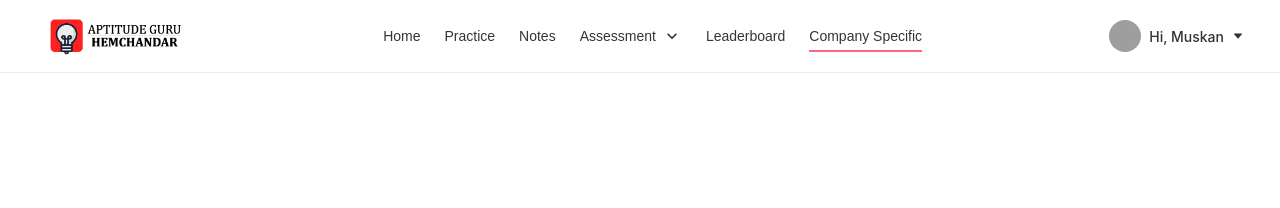
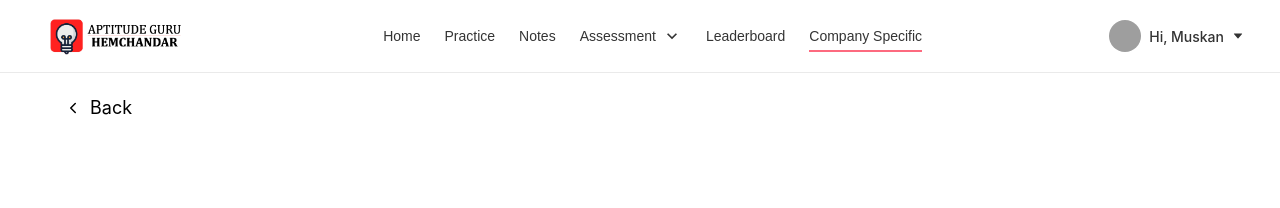
Before and after one commit to 143venkatsai/AGH-Company-Specific-Ui, a React app: page / in a window 1280 px wide. Shown: the top 208 px of the page. Built offline with nearby package versions, Linux system fonts and the light colour scheme; grey boxes are pictures that could not be loaded; the HTML template or start-up script is replaced by a standard one.

Commit message:
Add CompanyHeroCard component and styles, implement BackButton, and enhance CompanySpecific layout

```diff
--- /dev/null
+++ b/src/components/ui/BackButton.jsx
@@ -0,0 +1,25 @@
+import React from "react";
+import { ChevronLeft } from "lucide-react";
+
+const BackButton = () => {
+  return (
+    <>
+      <div
+        style={{
+          display: "flex",
+          alignItems: "center",
+          gap: "8px",
+          fontSize: "18px",
+          marginBottom: "16px",
+          cursor: "pointer",
+          color: "#000000",
+          fontWeight: "400",
+        }}
+      >
+        <ChevronLeft size={18} /> Back
+      </div>
+    </>
+  );
+};
+
+export default BackButton;
--- a/src/pages/CompanySpecific/CompanySpecific.jsx
+++ b/src/pages/CompanySpecific/CompanySpecific.jsx
@@ -1,11 +1,15 @@
 import React from "react";
 import Header from "../../components/Header/Header";
+import { CompanyContainer } from "./CompanySpecific.styles";
+import BackButton from "../../components/ui/BackButton";
 
 const CompanySpecific = () => {
   return (
     <>
       <Header />
-      <></>
+      <CompanyContainer>
+        <BackButton />
+      </CompanyContainer>
     </>
   );
 };
--- a/src/pages/CompanySpecific/CompanySpecific.styles.js
+++ b/src/pages/CompanySpecific/CompanySpecific.styles.js
@@ -1,5 +1,27 @@
 import styled from "styled-components";
 
-const CompanyContainer = styled.div`
-  padding: 20px;
+export const CompanyContainer = styled.div`
+  width: 100%;
+  margin: 0 auto;
+  padding: 24px;
+
+  /* Large desktops */
+  max-width: 1400px;
+
+  /* Laptops */
+  @media (max-width: 1440px) {
+    max-width: 1200px;
+  }
+
+  /* Tablets */
+  @media (max-width: 1024px) {
+    max-width: 960px;
+    padding: 16px;
+  }
+
+  /* Mobile */
+  @media (max-width: 768px) {
+    max-width: 100%;
+    padding: 12px;
+  }
 `;
```
Also changed, not shown: src/components/CompanyHeroCard/CompanyHeroCard.jsx (added, +7 -0 lines), src/components/CompanyHeroCard/CompanyHeroCard.styles.js (added, +42 -0 lines), src/assets/companyImage.png (added).
